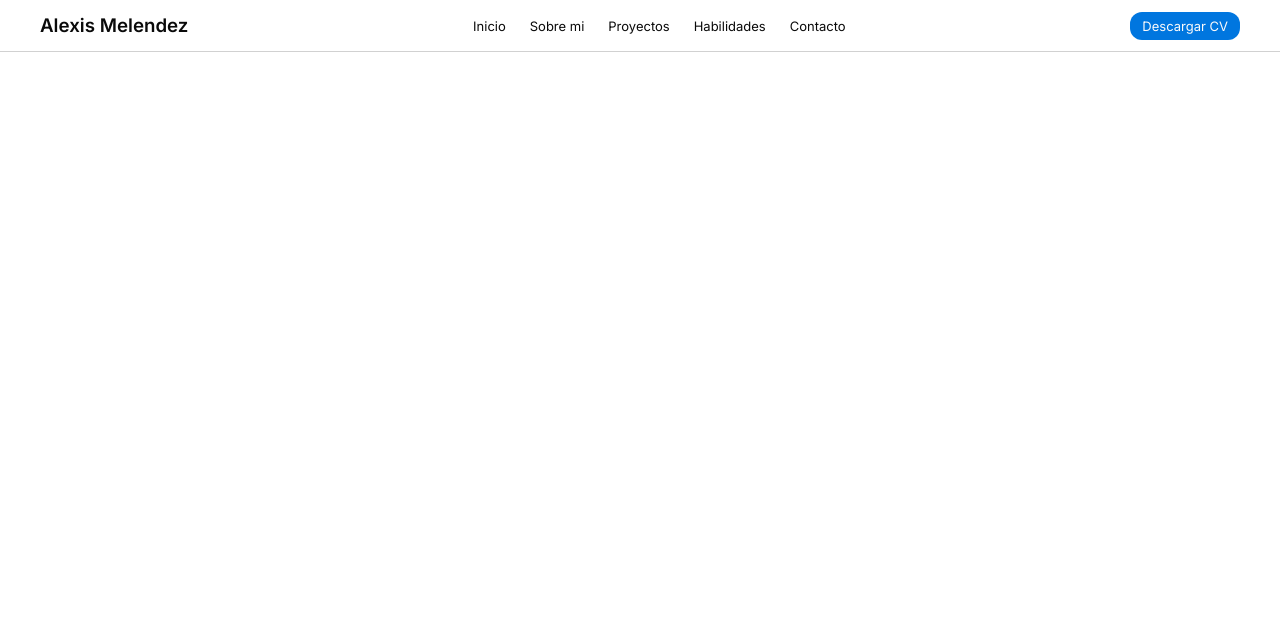
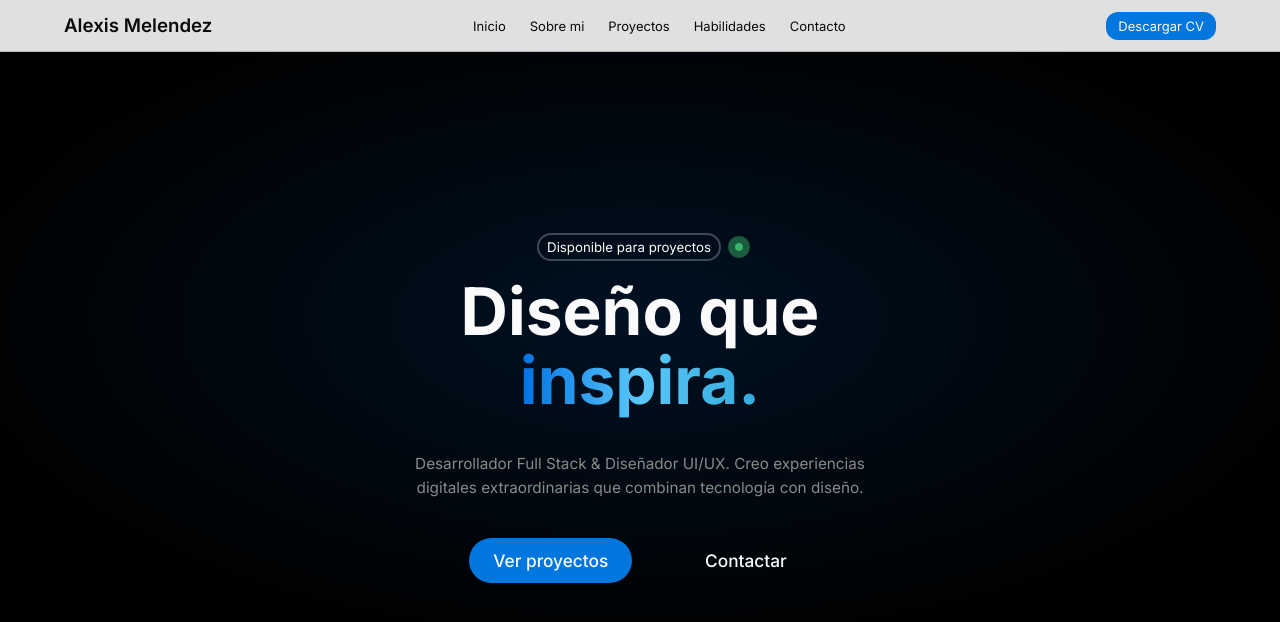
Before and after one commit to WasAlexis/portfolio, a React (Vite) app: page / in a window 1280 px wide. Shown: the top 622 px of the page. Built offline with nearby package versions, Linux system fonts and the light colour scheme.

Commit message:
feat: add hero section
I'm working on a style based on Apple.

```diff
--- a/src/App.jsx
+++ b/src/App.jsx
@@ -4,6 +4,27 @@ function App() {
   return (
     <>
     <Header />
+    <main>
+      <section className='hero'>
+        <div className='gradient'>
+          <div className='container'>
+            <div className='status'>
+              <span className='label'>Disponible para proyectos</span>
+              <div className='signal'></div>
+            </div>
+            <h1>Diseño que <span>inspira.</span></h1>
+            <p>
+              Desarrollador Full Stack & Diseñador UI/UX.
+              Creo experiencias digitales extraordinarias que combinan tecnología con diseño.
+            </p>
+            <div className='action-buttons'>
+              <a href="./" className='like-button fill'>Ver proyectos</a>
+              <a href="./" className='like-button'>Contactar</a>
+            </div>
+          </div>
+        </div>
+      </section>
+    </main>
     </>
   );
 }
--- /dev/null
+++ b/src/styles/animations.css
@@ -0,0 +1,13 @@
+/* animations */
+
+@keyframes pulse {
+    0% {
+        box-shadow: 0 0 0 0 rgba(74, 222, 128, 0.2);
+    }
+    50% {
+        box-shadow: 0 0 0 8px rgba(74, 222, 128, 0.4);
+    }
+    100% {
+        box-shadow: 0 0 0 0 rgba(74, 222, 128, 0.2);
+    }
+}
--- a/src/styles/main.css
+++ b/src/styles/main.css
@@ -8,6 +8,7 @@ header {
     height: 52px;
     background-color: rgba(255, 255, 255, 0.88);
     border-bottom: 1px solid rgba(0, 0, 0, 0.18);
+    backdrop-filter: blur(8px);
 }
 
 header .header-container {
@@ -15,6 +16,7 @@ header .header-container {
     align-items: center;
     justify-content: space-between;
     margin: 0 auto;
+    padding: 0 24px;
     width: 100%;
     max-width: 1200px;
     height: 100%;
@@ -43,3 +45,94 @@ header .header-container a.download-cv {
     background-color: var(--blue-color);
     border-radius: 12px;
 }
+
+/* main content */
+
+section {
+    width: 100%;
+    height: 100vh;
+}
+
+section.hero {
+    background-color: black;
+}
+
+section.hero .gradient {
+    width: 100%;
+    height: 100%;
+    background: radial-gradient(80% 60% at 50% 40%, rgba(0, 113, 227, 0.15) 0%, transparent 70%);
+    align-content: center;
+}
+
+section.hero .gradient > .container {
+    margin: 0 auto;
+    width: 100%;
+    max-width: 500px;
+}
+
+.container .status {
+    display: flex;
+    align-items: center;
+    margin: 16px auto;
+    width: fit-content;
+}
+
+.status .label {
+    padding: 4px 8px;
+    font-size: calc(0.1vw + 1.5vh);
+    color: var(--white-color);
+    border: 2px solid rgba(255, 255, 255, 0.25);
+    border-radius: 100px;
+}
+
+.status .signal {
+    margin-left: 14px;
+    width: 8px;
+    height: 8px;
+    background-color: rgba(74, 222, 128, 0.8);
+    border-radius: 50%;
+    animation: pulse 4s ease-in-out infinite;
+}
+
+.container h1 {
+    text-align: center;
+    font-size: calc(2vw + 5vh);
+    font-weight: 700;
+    line-height: 1.05;
+    color: var(--white-color);
+}
+
+.container h1 span {
+    background: linear-gradient(90deg, rgb(0, 113, 227), rgb(90, 200, 250), rgb(52, 170, 220)) padding-box text;
+    -webkit-text-fill-color: transparent;
+}
+
+.container p {
+    margin: calc(1vw + 3vh) 0;
+    text-align: center;
+    font-size: calc(0.1vw + 1.75vh);
+    color: var(--gray-color);
+    line-height: 1.6;
+}
+
+.container .action-buttons {
+    display: flex;
+    align-items: center;
+    justify-content: space-evenly;
+    padding: 0 calc(0.5vw + 3vh);
+    width: 100%;
+}
+
+.container .action-buttons a {
+    color: var(--white-color);
+    font-size: calc(0.1vw + 2vh);
+    font-weight: 500;
+}
+
+
+/* ToDo: move this to a separate file */
+@media screen and (max-width: 600px) {
+    header .header-container nav {
+        display: none;
+    }
+}
--- a/src/styles/static.css
+++ b/src/styles/static.css
@@ -2,6 +2,7 @@
 
 @import url('https://fonts.googleapis.com/css2?family=Inter:ital,opsz,wght@0,14..32,100..900;1,14..32,100..900&display=swap');
 @import url('./main.css');
+@import url('./animations.css');
 
 /* Override default styles */
 
@@ -15,6 +16,7 @@
     --white-color: #fafafa;
     --black-color: #0a0a0a;
     --blue-color: #0076DF;
+    --gray-color: #8a8a8a;
 }
 
 body {
@@ -35,3 +37,13 @@ h1, h2, h3, h4, h5, h6, span, p, a {
 a {
     text-decoration: none;
 }
+
+.like-button {
+    padding: 12px 24px;
+    border-radius: 50px;
+    font-size: calc(0.5vw + 1vh);
+}
+
+.like-button.fill {
+    background-color: var(--blue-color);
+}
```
